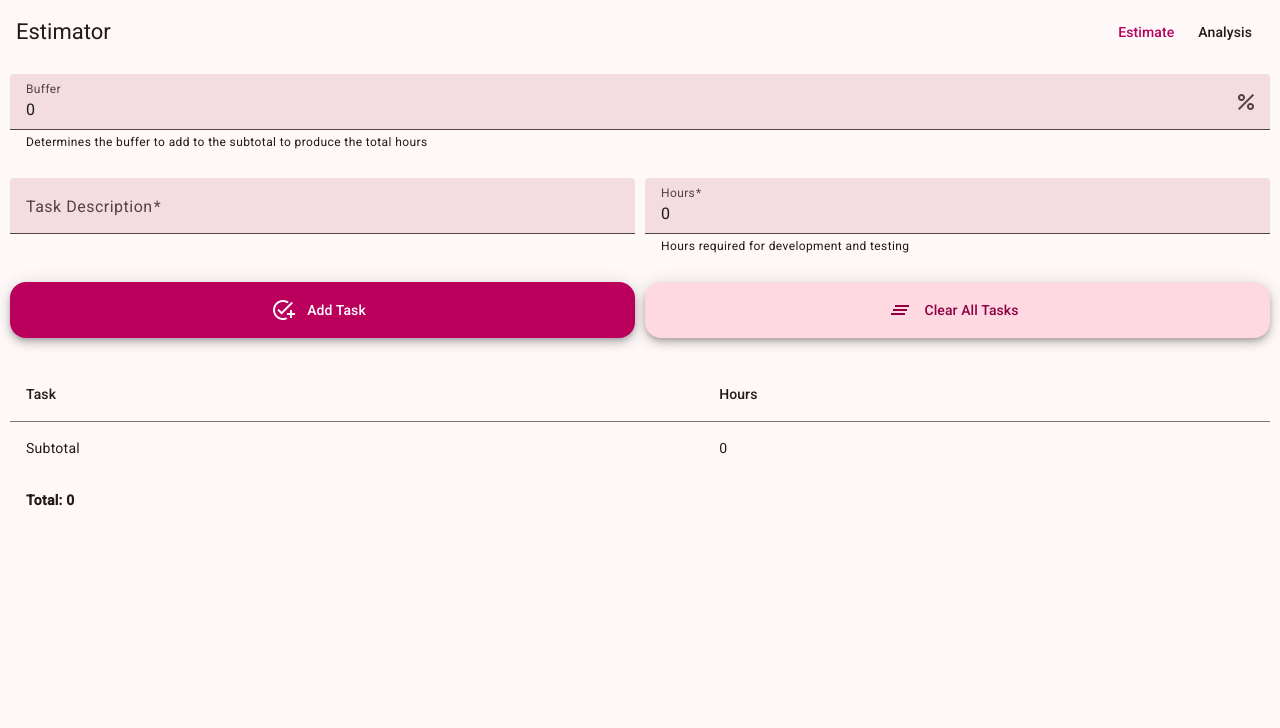
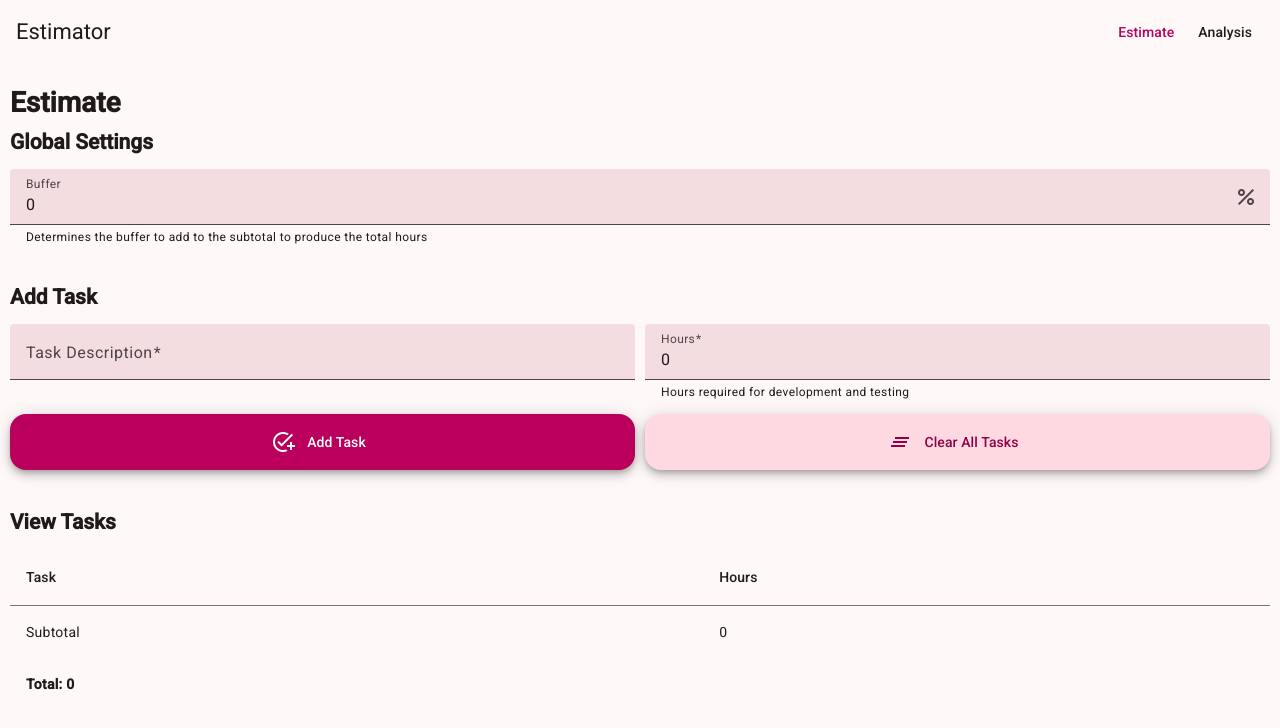
Before and after one commit to SabaSabaXYZ/estimator, an Angular app: page / in a window 1280 px wide. Shown: the top 728 px of the page. Built offline with nearby package versions, Linux system fonts and the light colour scheme.

Commit message:
Added headings and removed spin arrows for number fields

```diff
--- a/src/app/analysis/analysis.html
+++ b/src/app/analysis/analysis.html
@@ -1 +1,2 @@
+<h1>Analysis</h1>
 <p>analysis works!</p>
--- a/src/app/estimate/estimate.html
+++ b/src/app/estimate/estimate.html
@@ -1,13 +1,19 @@
+<h1>Estimate</h1>
+<h2>Global Settings</h2>
 <div class="section">
   <span class="item">
     <mat-form-field>
       <mat-label>Buffer</mat-label>
-      <input type="number" matInput [formField]="bufferForm" step="0.01">
+      <input type="number" matInput [formField]="bufferForm">
       <mat-icon matSuffix>percent</mat-icon>
       <mat-hint>Determines the buffer to add to the subtotal to produce the total hours</mat-hint>
+      @for (error of bufferForm().errors(); track error) {
+      <mat-error>{{ error.message }}</mat-error>
+      }
     </mat-form-field>
   </span>
 </div>
+<h2>Add Task</h2>
 <div class="section">
   <span class="item">
     <mat-form-field>
@@ -43,6 +49,7 @@
     </button>
   </span>
 </div>
+<h2>View Tasks</h2>
 <div class="section">
   <table mat-table [dataSource]="dataSource">
     <ng-container matColumnDef="description">
--- a/src/app/estimate/estimate.scss
+++ b/src/app/estimate/estimate.scss
@@ -18,6 +18,10 @@ div.section {
 }
 
 div.section + div.section {
+  margin-top: 1em;
+}
+
+div.section + h2 {
   margin-top: 2em;
 }
 
@@ -28,3 +32,13 @@ div.section + div.section {
 .total-row {
   font-weight: bold;
 }
+
+input[type="number"]::-webkit-outer-spin-button, input[type="number"]::-webkit-inner-spin-button {
+  -webkit-appearance: none;
+  margin: 0;
+}
+
+input[type="number"] {
+  -moz-appearance: textfield;
+  appearance: textfield;
+}
```
